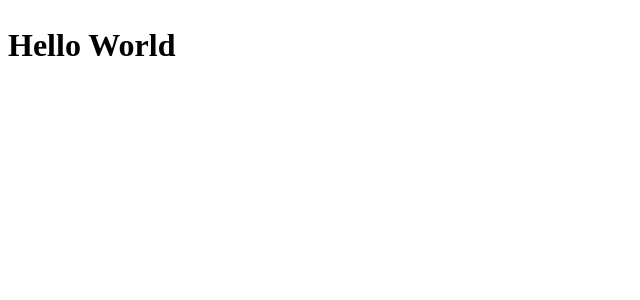
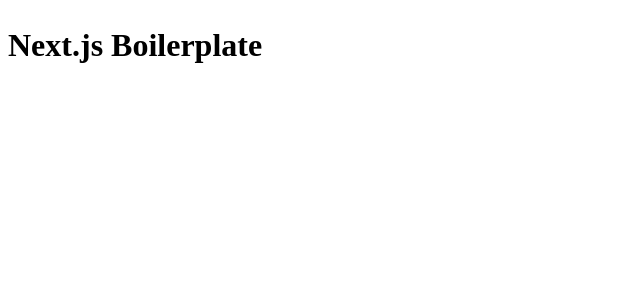
Before and after one commit to tzwzx/nextjs-boilerplate, a Next.js app: page / in a window 1280 px wide. Shown: the top 300 px of the page, without its empty margins (0-640 px from the left). Built offline with nearby package versions, Linux system fonts and the light colour scheme.

Commit message:
chore: update homepage title from 'Hello World' to 'Next.js Boilerplate' for improved clarity

```diff
--- a/src/app/page.tsx
+++ b/src/app/page.tsx
@@ -1,3 +1,3 @@
 export default function Home() {
-  return <h1>Hello World</h1>;
+  return <h1>Next.js Boilerplate</h1>;
 }
```
Also changed, not shown: 2 other files (tests, documents, lock files or other folders).
